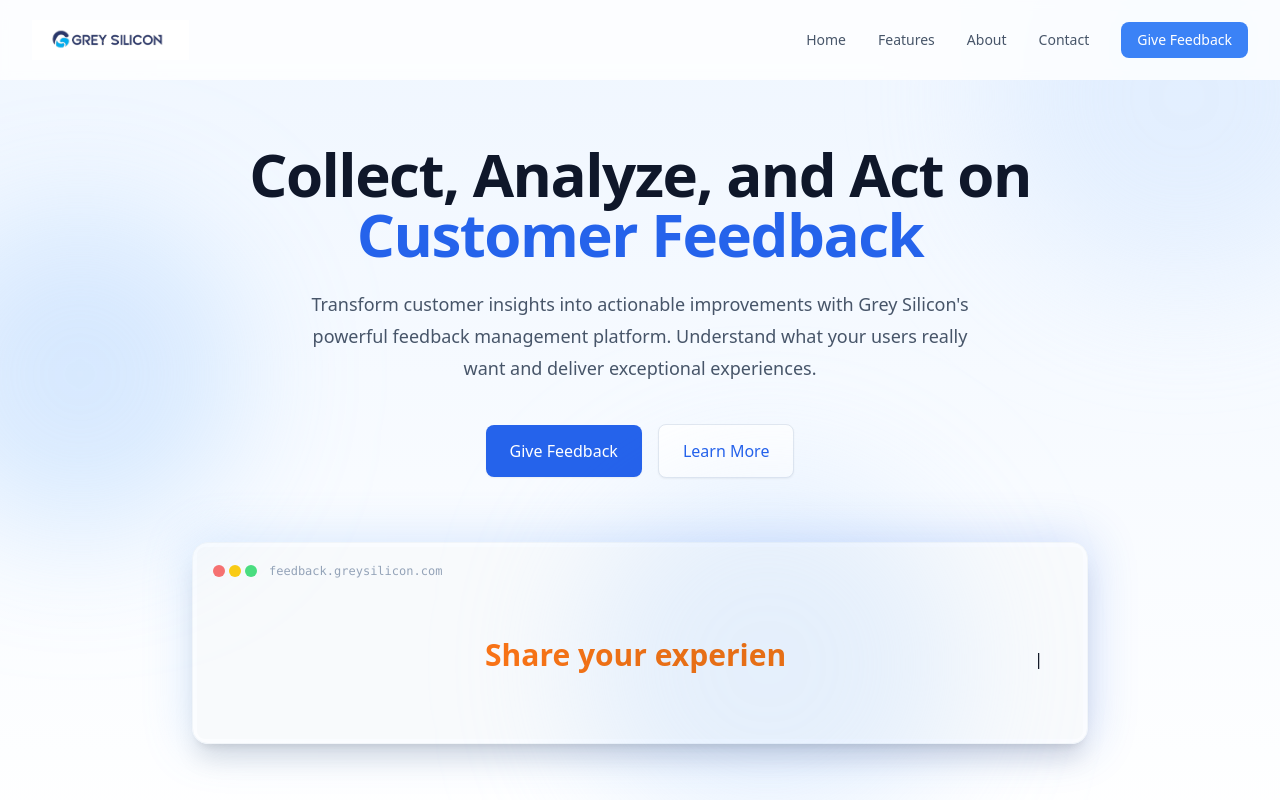
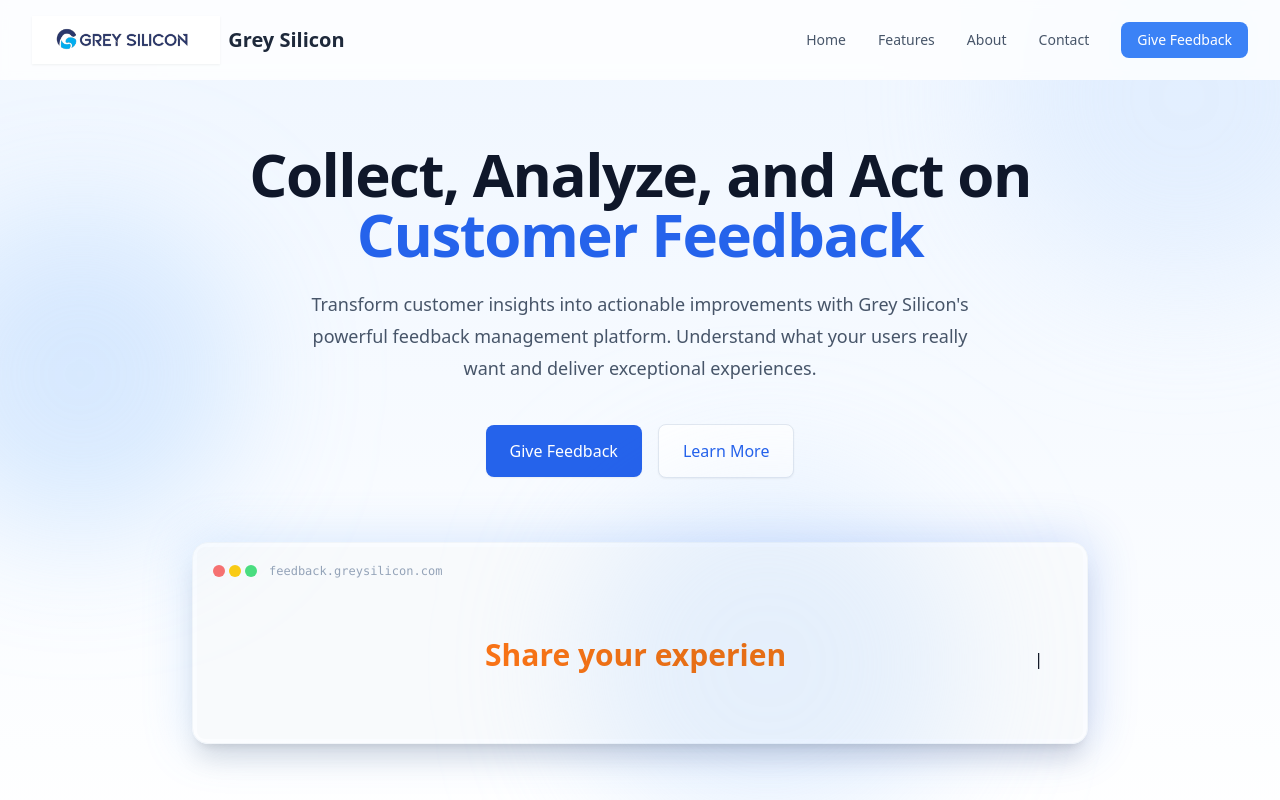
Before and after one commit to GreySilion/new.feedback.greysilicom.com, a Next.js app: page / in a window 1280 px wide. Built offline with nearby package versions, Linux system fonts and the light colour scheme.

Commit message:
added font size for the logos

```diff
--- a/src/app/components/Footer/Footer.tsx
+++ b/src/app/components/Footer/Footer.tsx
@@ -52,10 +52,10 @@
               <img
                 src="/images/logo/greysiliconlogo.png"
                 alt="Grey Silicon Logo"
-                className="h-12 w-auto"
+                className="h-16 w-auto"
               />
             </div>
-            <p className="text-slate-400 text-sm leading-6">
+            <p className="text-slate-400 text-sm leading-6 mt-4">
               Empowering businesses with actionable insights through powerful feedback management solutions.
             </p>
             <div className="flex items-center space-x-4 pt-2">
--- a/src/app/components/Navbar/Navbar.tsx
+++ b/src/app/components/Navbar/Navbar.tsx
@@ -42,11 +42,16 @@
           {/* Logo */}
           <div className="flex-shrink-0 flex items-center">
             <Link href="/" className="flex items-center space-x-2">
-              <img
-                src="/images/logo/greysiliconlogo.png"
-                alt="Grey Silicon Logo"
-                className="h-10 w-auto"
-              />
+              <div className="flex items-center space-x-2">
+                <img
+                  src="/images/logo/greysiliconlogo.png"
+                  alt="Grey Silicon Logo"
+                  className="h-12 w-auto drop-shadow-sm"
+                />
+                <span className="text-slate-800 font-bold text-xl hidden sm:inline-block">
+                  Grey Silicon
+                </span>
+              </div>
             </Link>
           </div>
 
```
